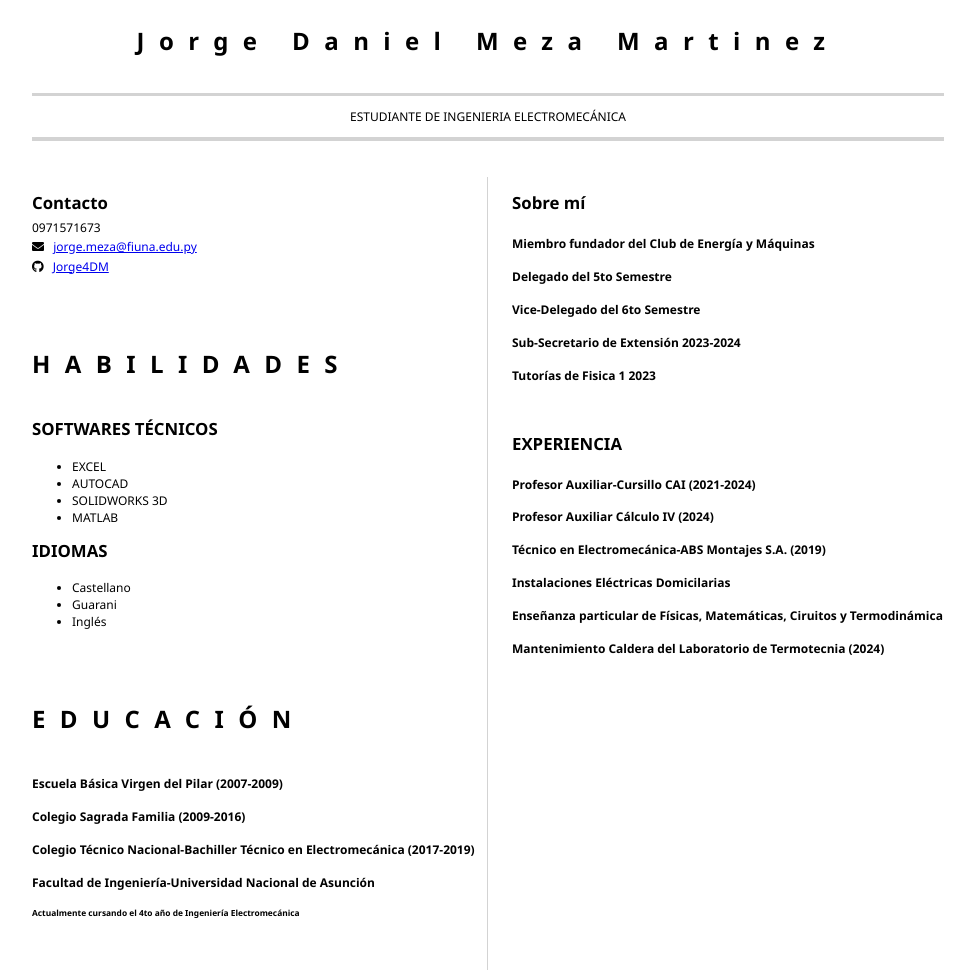
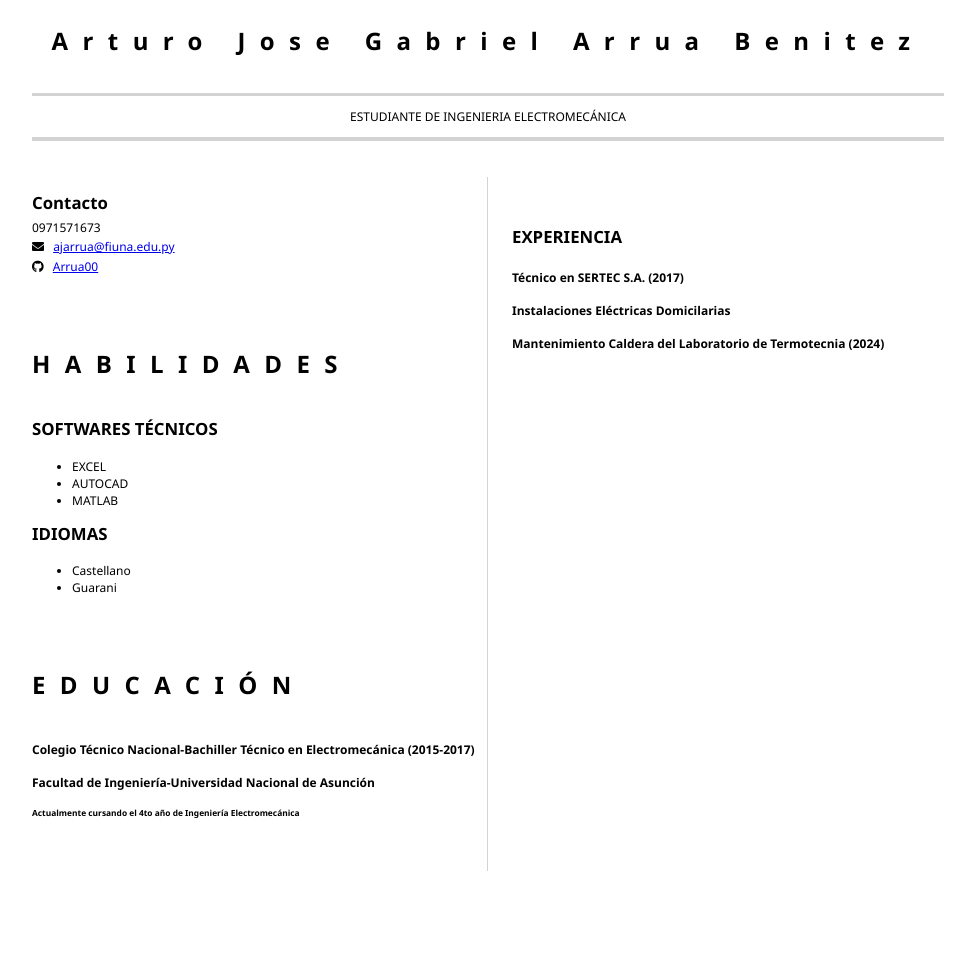
Before and after one commit to Arrua00/Inteligencia-Artificial-Aplicada, a plain HTML site: page index.html in a window 1280 px wide. Shown: the whole page, without its empty margins (152-1127 px from the left). After the commit the page ends 871 px from the top, so only its background shows below. Drawn offline with Linux system fonts and the light colour scheme.

Commit message:
Arrua index.html

```diff
--- a/index.html
+++ b/index.html
@@ -8,7 +8,7 @@
 	<body>
 		<header id="header">
 			<!-- resume header with your name and title -->
-			<h1>Jorge Daniel Meza Martinez</h1>
+			<h1>Arturo Jose Gabriel Arrua Benitez</h1>
 			<hr>
 			ESTUDIANTE DE INGENIERIA ELECTROMECÁNICA
 			<hr>
@@ -20,11 +20,11 @@
                     0971571673
                     <p>
                         <i class="fa fa-envelope" aria-hidden="true"></i>
-                        <a href="mailto:jorge.meza@fiuna.edu.py">jorge.meza@fiuna.edu.py</a>
+                        <a href="mailto:ajarrua@fiuna.edu.py">ajarrua@fiuna.edu.py</a>
                     </p>
                     <p>
                         <i class="fab fa-github" aria-hidden="true"></i>
-                        <a href="https://github.com/Jorge4DM">Jorge4DM</a>
+                        <a href="https://github.com/Arrua00">Arrua00</a>
                     </p>
 
 					<!-- contact info including social media -->
@@ -35,7 +35,6 @@
                     <ul>
                         <li>EXCEL</li>
                         <li>AUTOCAD</li>
-                        <li>SOLIDWORKS 3D</li>
                         <li>MATLAB</li>
 
                         </ul>
@@ -44,7 +43,6 @@
                     <ul>
                         <li>Castellano</li>
                         <li>Guarani</li>
-                        <li>Inglés</li>
 
                         </ul>
 					<!-- your skills -->
@@ -52,31 +50,20 @@
 
 				<section>
 					<h1>EDUCACIÓN</h1>
-					<h4>Escuela Básica Virgen del Pilar (2007-2009)</h4>
-                    <h4>Colegio Sagrada Familia (2009-2016)</h4>
-                    <h4>Colegio Técnico Nacional-Bachiller Técnico en Electromecánica (2017-2019)</h4>
+                    <h4>Colegio Técnico Nacional-Bachiller Técnico en Electromecánica (2015-2017)</h4>
                     <h4>Facultad de Ingeniería-Universidad Nacional de Asunción</h4>
                     <h5>Actualmente cursando el 4to año de Ingeniería Electromecánica</h5>
 				</section>
 			</article>
 			<article id="mainRight">
 				<section>
-					<h2>Sobre mí</h2>
-					<!-- about you -->
-                    <h4>Miembro fundador del Club de Energía y Máquinas</h4>
-                    <h4>Delegado del 5to Semestre</h4>
-                    <h4>Vice-Delegado del 6to Semestre</h4>
-                    <h4>Sub-Secretario de Extensión 2023-2024</h4>
-                    <h4>Tutorías de Fisica 1 2023</h4>
+
 
 				</section>
 				<section>
 					<h2>EXPERIENCIA</h2>
-					<h4>Profesor Auxiliar-Cursillo CAI (2021-2024)</h4>
-                    <h4>Profesor Auxiliar Cálculo IV (2024) </h4>
-                    <h4>Técnico en Electromecánica-ABS Montajes S.A. (2019)</h4>
+                    <h4>Técnico en SERTEC S.A. (2017)</h4>
                     <h4>Instalaciones Eléctricas Domicilarias</h4>
-                    <h4>Enseñanza particular de Físicas, Matemáticas, Ciruitos y Termodinámica</h4>
                     <h4>Mantenimiento Caldera del Laboratorio de Termotecnia (2024)</h4>
 				</section>
 			</article>
```
